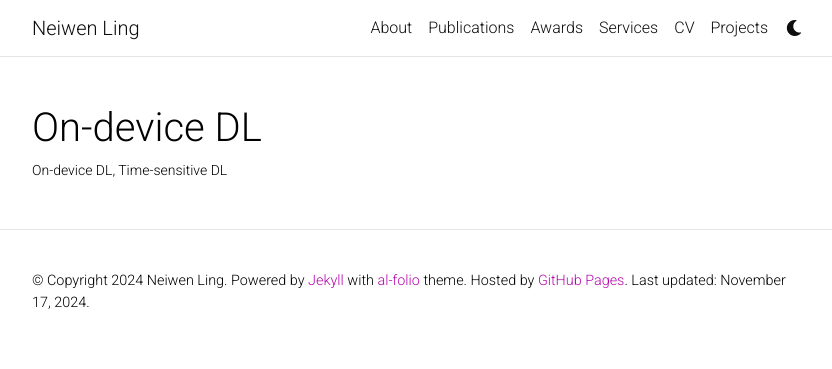
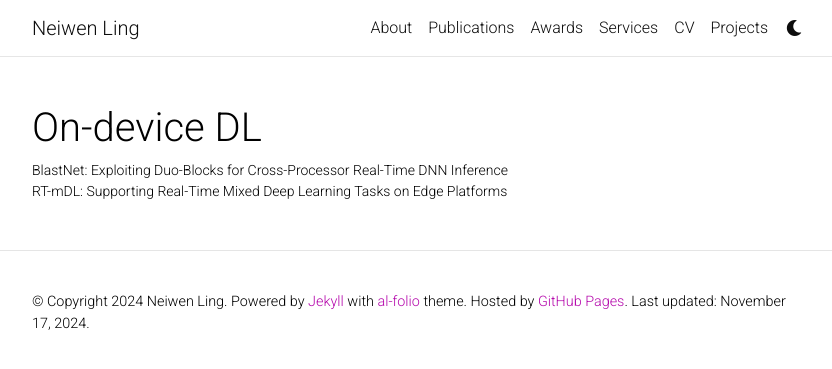
Before and after one commit to Neawhen/neiwen.github.io, a Jekyll site: the page built from _projects/1_project.md, in a window 1280 px wide. Shown: the top 369 px of the page, without its empty margins (223-1055 px from the left). Built offline with Jekyll 4.4.1, drawn with Linux system fonts in a browser that asks for light colours; full-size pictures stand in for the smaller copies a plugin makes; comment, search, counter and statistics services are not loaded; a style sheet for code colours, icons or effects is not loaded.

Commit message:
update project

```diff
--- a/_projects/1_project.md
+++ b/_projects/1_project.md
@@ -1,7 +1,7 @@
 ---
 layout: page
 title: On-device DL
-description: On-device DL, Time-sensitive DL
+description: "BlastNet: Exploiting Duo-Blocks for Cross-Processor Real-Time DNN Inference <br> RT-mDL: Supporting Real-Time Mixed Deep Learning Tasks on Edge Platforms"
 img: assets/img/car.jpg
 importance: 1
 category: work
```
Also changed, not shown: _projects/2_project.md (+1 -1 lines).
